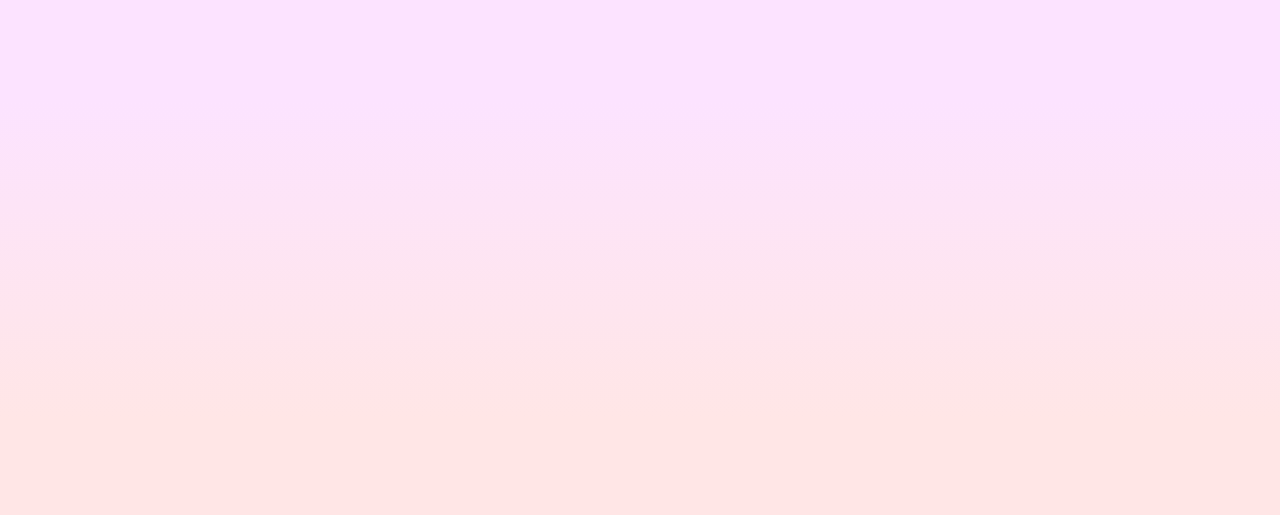
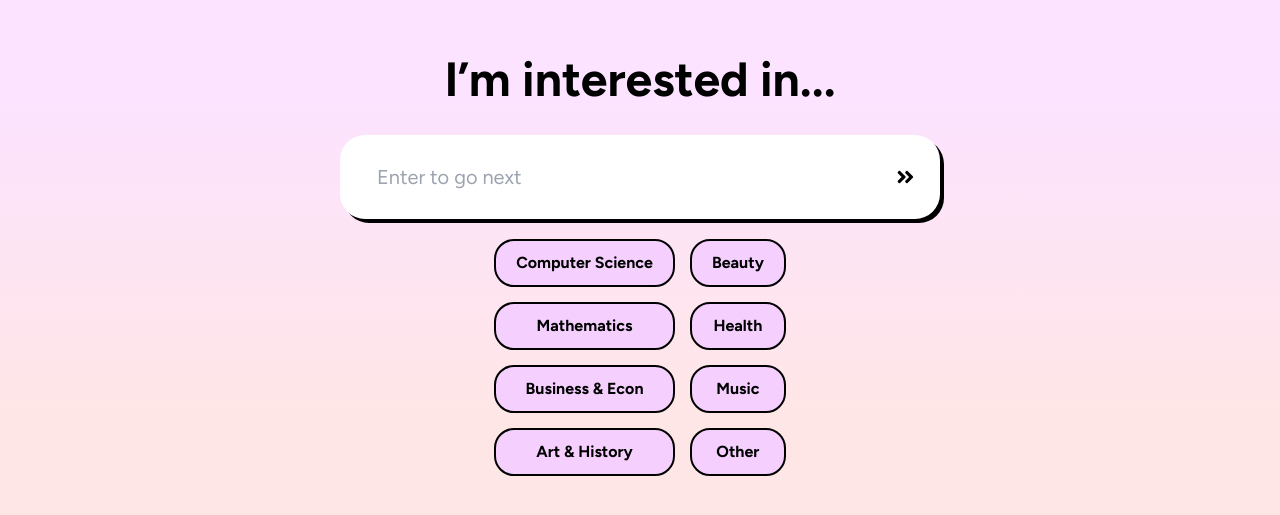
Before and after one commit to aayahosman/TreeHacks-Project, a React (Create React App) app in the folder client/: page /InterestedIn in a window 1280 px wide. Before the commit this address had no page. Shown: the part 141-656 px from the top of the page. Built offline with nearby package versions, Linux system fonts and the light colour scheme.

Commit message:
Edited UI

```diff
--- a/client/src/App.js
+++ b/client/src/App.js
@@ -6,8 +6,10 @@ import Login from "./components/Login.jsx";
 import Profile from "./pages/SignUp";
 import LookingFor from './pages/LookingFor.jsx';
 import profilesData from "./json/profiles.json";
+import InterestedIn from "./pages/InterestedIn.jsx";
 import { Route, Routes, BrowserRouter } from "react-router-dom";
 import Messages from "./pages/Messages";
+
 
 const App = () => {
   const [profilesQueue, setProfilesQueue] = useState(profilesData);
@@ -26,6 +28,7 @@ const App = () => {
           <Route path="/profile" element={<Profile />} />
           <Route path="/messages" element={<Messages />} />
           <Route path="/login" element={<Login />} />
+          <Route path="/InterestedIn" element={<InterestedIn />} />
           <Route path="/profile/lookingfor" element={<LookingFor />} />
           <Route path="/swipe-match" element={<SwipeMatch />} />
         </Routes>
--- /dev/null
+++ b/client/src/InterestedIn.css
@@ -0,0 +1,65 @@
+/* Page Container */
+.interested-container {
+    display: flex;
+    flex-direction: column;
+    justify-content: center;
+    align-items: center;
+    height: 100vh;
+}
+
+/* Heading */
+.interested-heading {
+    font-size: 3rem;
+    font-weight: bold;
+    color: black;
+    text-align: center;
+    margin-bottom: 20px;
+}
+
+/* Input Box */
+.input-container {
+    display: flex;
+    align-items: center;
+    background: white;
+    border-radius: 25px;
+    padding: 15px 25px;
+    box-shadow: 4px 4px 0px black;
+    width: 600px; /* Increased width */
+}
+
+.input-box {
+    border: none;
+    outline: none;
+    font-size: 20px;
+    padding: 12px;
+    width: 100%;
+}
+
+.submit-icon {
+    font-size: 20px;
+    margin-left: 15px;
+    cursor: pointer;
+}
+
+/* Options */
+.options-container {
+    display: grid;
+    grid-template-columns: repeat(2, auto);
+    gap: 15px;
+    margin-top: 20px;
+}
+
+.option-button {
+    background: #f5d0ff;
+    border: 2px solid black;
+    border-radius: 20px;
+    padding: 10px 20px;
+    font-size: 16px;
+    font-weight: bold;
+    cursor: pointer;
+    transition: 0.3s;
+}
+
+.option-button:hover {
+    background: #f0b6ff;
+}
--- /dev/null
+++ b/client/src/pages/InterestedIn.jsx
@@ -0,0 +1,45 @@
+import React, { useState } from "react";
+import { FaAngleDoubleRight } from "react-icons/fa";
+import { useNavigate } from "react-router-dom";
+import "../InterestedIn.css"; // Import CSS
+
+const InterestedIn = () => {
+    const [query, setQuery] = useState("");
+    const navigate = useNavigate();
+
+    return (
+        <div className="interested-container">
+            {/* Heading */}
+            <h1 className="interested-heading">I’m interested in...</h1>
+
+            {/* Input Box */}
+            <div className="input-container">
+                <input
+                    type="text"
+                    value={query}
+                    onChange={(e) => setQuery(e.target.value)}
+                    placeholder="Enter to go next"
+                    className="input-box"
+                />
+                <FaAngleDoubleRight
+                    className="submit-icon"
+                    onClick={() => navigate("/next-page")}
+                />
+            </div>
+
+            {/* Options */}
+            <div className="options-container">
+                <button className="option-button" onClick={() => setQuery("Computer Science")}>Computer Science</button>
+                <button className="option-button" onClick={() => setQuery("Beauty")}>Beauty</button>
+                <button className="option-button" onClick={() => setQuery("Mathematics")}>Mathematics</button>
+                <button className="option-button" onClick={() => setQuery("Health")}>Health</button>
+                <button className="option-button" onClick={() => setQuery("Business & Econ")}>Business & Econ</button>
+                <button className="option-button" onClick={() => setQuery("Music")}>Music</button>
+                <button className="option-button" onClick={() => setQuery("Art & History")}>Art & History</button>
+                <button className="option-button" onClick={() => setQuery("Other")}>Other</button>
+            </div>
+        </div>
+    );
+};
+
+export default InterestedIn;
--- a/client/src/pages/LookingFor.jsx
+++ b/client/src/pages/LookingFor.jsx
@@ -23,7 +23,7 @@ const LookingFor = () => {
                 />
                 <FaAngleDoubleRight
                     className="submit-icon"
-                    onClick={() => navigate("/next-page")}
+                    onClick={() => navigate("/InterestedIn")}
                 />
             </div>
 
```
